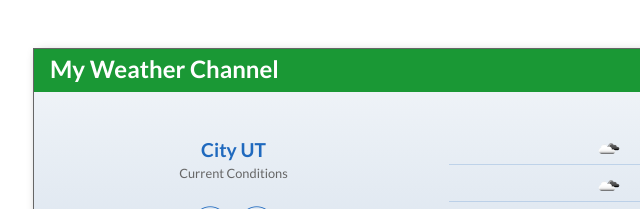
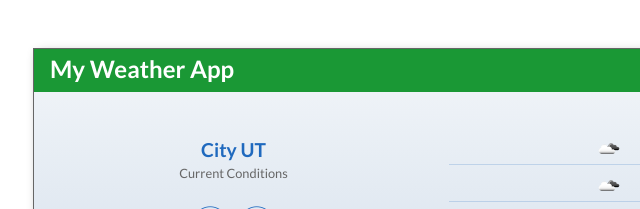
Before and after one commit to cyrusblake/Weather-App, a plain HTML site: page index.html in a window 1280 px wide. Shown: the top 209 px of the page, 207-847 px from the left. Drawn offline with Linux system fonts and the light colour scheme; no server answers.

Commit message:
Update index.html

```diff
--- a/index.html
+++ b/index.html
@@ -32,7 +32,7 @@
 	<div id="wrapper">
 	<header>
 		<figure class="wu"><img src="images/weatherLogo.png"></figure>
-    <h1>My Weather Channel</h1>
+    <h1>My Weather App</h1>
     <h2></h2>
     </header>
 
```
